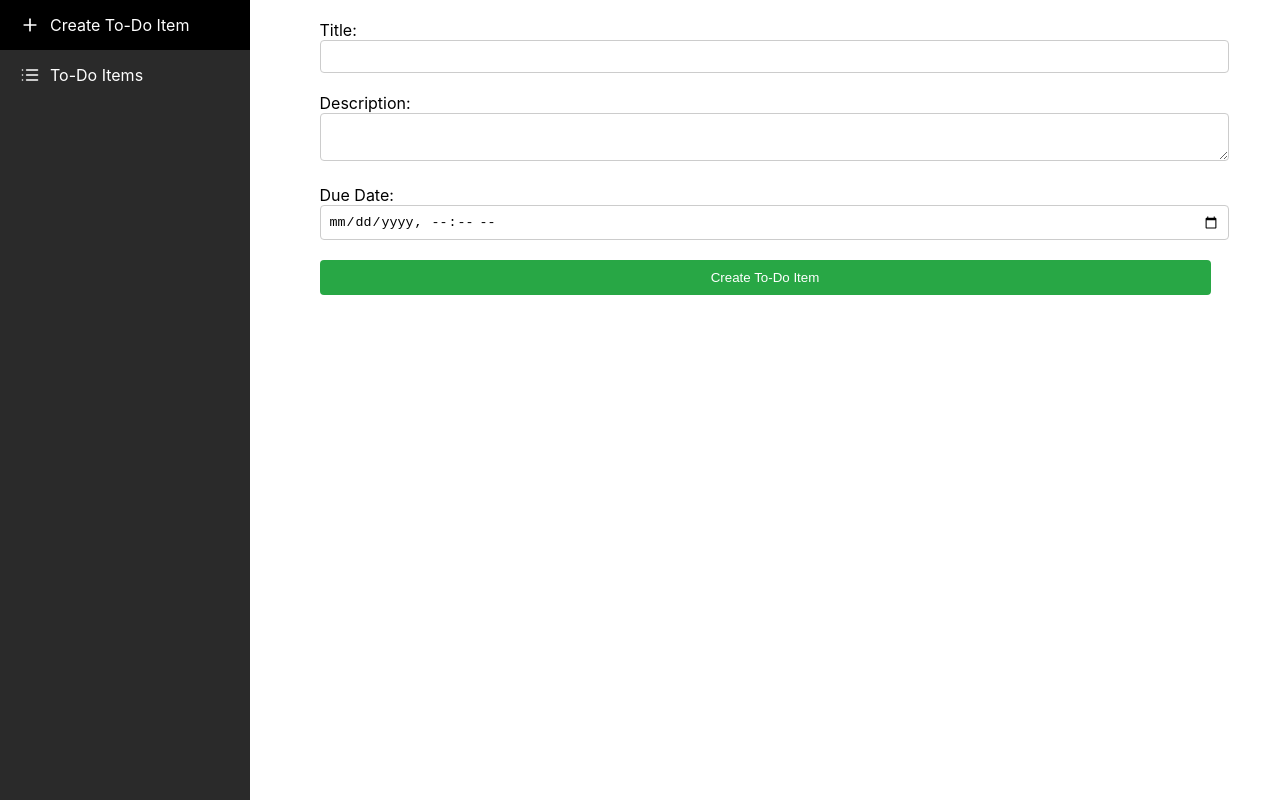
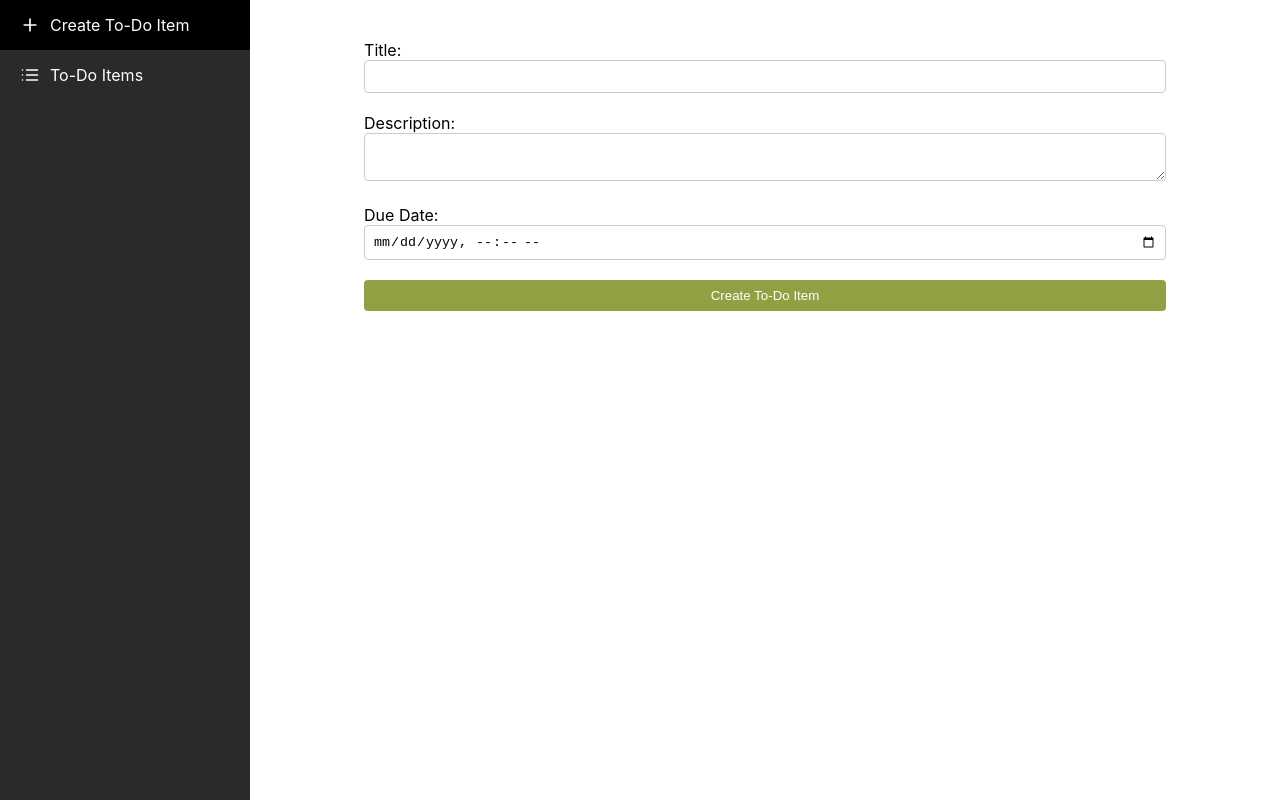
Before and after one commit to Raifc/taskpresso, a React (Create React App) app in the folder client/: page / in a window 1280 px wide. Both pictures are taken after a click on the element "Create To-Do Item". Built offline with nearby package versions, Linux system fonts and the light colour scheme; no server answers.

Commit message:
style: enhance the style for CreateToDoItemForm

```diff
--- a/client/src/components/CreateToDoItemForm.js
+++ b/client/src/components/CreateToDoItemForm.js
@@ -1,6 +1,18 @@
 import React, { useState } from 'react';
 import styled from 'styled-components';
 import axios from 'axios';
+
+const Wrapper = styled.div`
+  display: flex;
+  justify-content: center;
+  width: 100%;
+  margin-top: 20px;
+`;
+
+const FormContainer = styled.div`
+  width: 90%;
+  max-width: 1100px;
+`;
 
 const Form = styled.form`
   display: flex;
@@ -12,24 +24,24 @@ const Form = styled.form`
 
   input,
   textarea,
-  select {
+  select,
+  button {
     padding: 8px;
     margin-bottom: 10px;
     border: 1px solid #ccc;
     border-radius: 4px;
     width: 100%;
+    box-sizing: border-box;
   }
 
   button {
-    padding: 10px;
-    background-color: #28a745;
+    background-color: #90a043;
     color: #fff;
     border: none;
-    border-radius: 4px;
     cursor: pointer;
 
     &:hover {
-      background-color: #218838;
+      background-color: #393f1b;
     }
   }
 `;
@@ -55,6 +67,8 @@ const CreateToDoItemForm = ({ onItemCreated }) => {
   };
 
   return (
+    <Wrapper>
+      <FormContainer>
         <Form onSubmit={handleSubmit}>
           <label>
             Title:
@@ -70,6 +84,8 @@ const CreateToDoItemForm = ({ onItemCreated }) => {
           </label>
           <button type="submit">Create To-Do Item</button>
         </Form>
+      </FormContainer>
+    </Wrapper>
   );
 };
 
```
Lines whose indentation alone changed are shown as unchanged.
